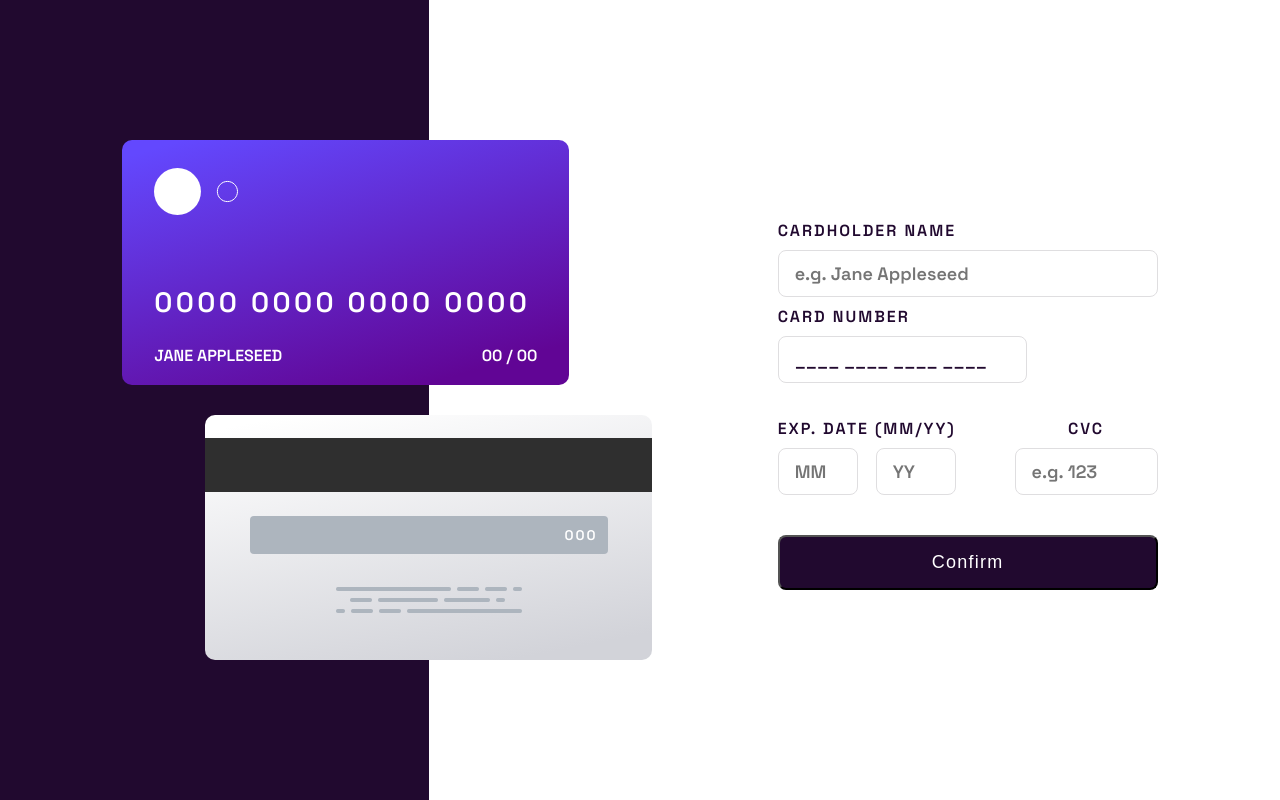
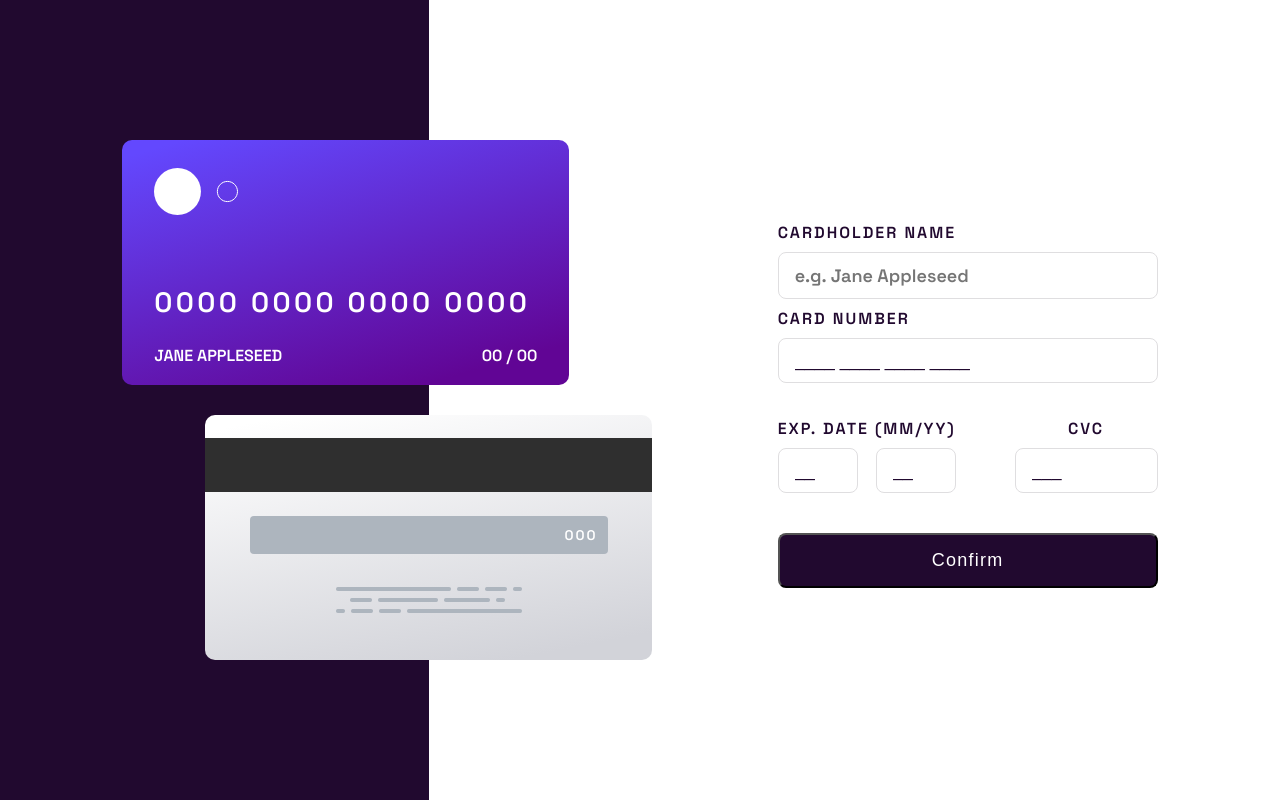
Before and after one commit to zura-doganadze/Card-Details-Project, a React (Vite) app: page / in a window 1280 px wide. Built offline with nearby package versions, Linux system fonts and the light colour scheme.

Commit message:
add mask details

```diff
--- a/src/Components/Form.jsx
+++ b/src/Components/Form.jsx
@@ -78,14 +78,12 @@ function Form(props) {
                   placeholder="e.g. 1234 5678 9123 0000"
                 />{" "}
               </InputMask> */}
-              <div>
               <StyledInputMask
                 value={props.cardNumber}
                 onChange={(event) => props.setCardNUmber(event.target.value)}
                 mask="9999 9999 9999 9999"
                 placeholder="e.g. 1234 5678 9123 0000"
               />
-              </div>
               {/* <InputMask
                 className="inputmask"
                 value={props.cardNumber}
@@ -100,18 +98,18 @@ function Form(props) {
               <DataContainer>
                 <Label htmlFor="">Exp. Date (MM/YY)</Label>
                 <div>
-                  <MMInput
+                  <StyledInputMaskmm
                     {...register("mm")}
                     value={props.mm}
                     onChange={(event) => props.setMm(event.target.value)}
-                    type="text"
+                    mask="99"
                     placeholder="MM"
                   />
-                  <YYInput
+                  <StyledInputMaskyy
                     {...register("yy")}
                     value={props.yy}
                     onChange={(event) => props.setYy(event.target.value)}
-                    type="text"
+                    mask="99"
                     placeholder="YY"
                   />
                 </div>
@@ -121,11 +119,11 @@ function Form(props) {
               </DataContainer>
               <div>
                 <Label htmlFor="">CVC</Label>
-                <CCVInput
+                <StyledInputMaskyycvc
                   {...register("cvc")}
                   value={props.eg}
                   onChange={(event) => props.setEg(event.target.value)}
-                  type="text"
+                  mask="999"
                   placeholder="e.g. 123"
                 />
                 {errors.cvc && <ErrorMessage>Can’t be blank</ErrorMessage>}
@@ -200,7 +198,38 @@ const StyledInputMask = styled(InputMask)`
   background: #fff;
   color: #21092f;
   font-size: 18px;
-  font-family: "Space Grotesk", sans-serif;
+`;
+const StyledInputMaskmm = styled(InputMask)`
+  color: #21092f;
+  font-size: 18px;
+  padding: 11px 16px;
+  max-width: 80px;
+  width: 100%;
+  border-radius: 8px;
+  border: 1px solid #dfdee0;
+  background: #fff;
+`;
+const StyledInputMaskyy = styled(InputMask)`
+  color: #21092f;
+  font-size: 18px;
+  padding: 11px 16px;
+  margin: 0 20px 0 18px;
+  max-width: 80px;
+  width: 100%;
+  border-radius: 8px;
+  border: 1px solid #dfdee0;
+  background: #fff;
+`;
+const StyledInputMaskyycvc = styled(InputMask)`
+  color: #21092f;
+  font-size: 18px;
+  padding: 11px 16px;
+  margin-top: 9px;
+  max-width: 191px;
+  width: 100%;
+  border-radius: 8px;
+  border: 1px solid #dfdee0;
+  background: #fff;
 `;
 const DataWrapper = styled.div`
   width: 100%;
@@ -213,41 +242,7 @@ const DataContainer = styled.div`
   display: flex;
   flex-wrap: wrap;
 `;
-const MMInput = styled.input`
-  color: #21092f;
-  font-size: 18px;
-  padding: 11px 16px;
-  max-width: 80px;
-  width: 100%;
-  border-radius: 8px;
-  border: 1px solid #dfdee0;
-  background: #fff;
-  font-family: "Space Grotesk", sans-serif;
-`;
-const YYInput = styled.input`
-  color: #21092f;
-  font-size: 18px;
-  padding: 11px 16px;
-  margin: 0 20px 0 18px;
-  max-width: 80px;
-  width: 100%;
-  border-radius: 8px;
-  border: 1px solid #dfdee0;
-  background: #fff;
-  font-family: "Space Grotesk", sans-serif;
-`;
-const CCVInput = styled.input`
-  color: #21092f;
-  font-size: 18px;
-  padding: 11px 16px;
-  margin-top: 9px;
-  max-width: 191px;
-  width: 100%;
-  border-radius: 8px;
-  border: 1px solid #dfdee0;
-  background: #fff;
-  font-family: "Space Grotesk", sans-serif;
-`;
+
 const Button = styled.button`
   color: #fff;
   font-size: 18px;
```
Lines whose indentation alone changed are shown as unchanged.
